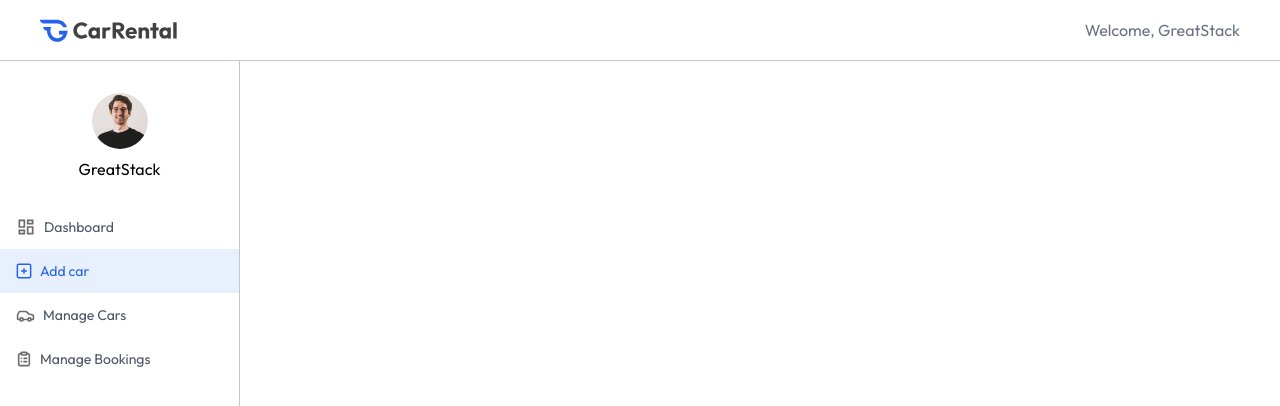
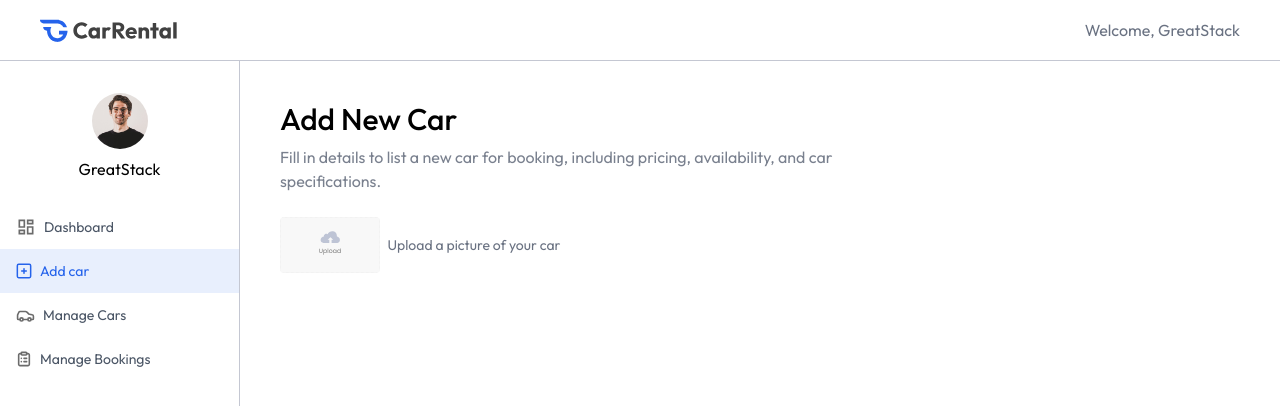
Before and after one commit to rashimarasangi/CarRental, a React (Vite) app: page /owner/add-car in a window 1280 px wide. Shown: the top 406 px of the page. Built offline with nearby package versions, Linux system fonts and the light colour scheme.

Commit message:
add car section  is added

```diff
--- a/src/pages/owner/AddCar.jsx
+++ b/src/pages/owner/AddCar.jsx
@@ -1,9 +1,45 @@
 import React from 'react'
+import { useState } from 'react'
+import Title from '../../components/owner/Title'
+import { assets } from '../../assets/assets'
 
 const AddCar = () => {
+
+  const [image, setImage] = useState(null)
+  const [car, setCar] = useState({
+    brand:'',
+    model:'',
+    year: 0,
+    pricePerDay: 0,
+    category:'',
+    transmission:'',
+    fuel_type: '',
+    seating_capacity: 0,
+    location: '',
+    description: '',
+
+  })
+
+  const onSubmitHandler = async (e)=>{
+    e.preventDefault()
+  }
+
   return (
-    <div>
+    <div className='px-4 py-10 md:px-10 flex-1'>
+      <Title title="Add New Car" subTitle="Fill in details to list a new car for booking, including pricing, availability, and car specifications."/>
 
+      <form onSubmit={onSubmitHandler} className='flex flex-col gap-5 text-gray-500 text-sm mt-6 max-w-xl'>
+
+        {/* car image */}
+        <div className='flex items-center gap-2 w-full'>
+          <label htmlFor='car-image' >
+            <img src={image ? URL.createObjectURL(image) : assets.upload_icon} alt=""className='h-14 rounded cursor-pointer ' />
+            <input type="file" id='car-image' accept="image/*" hidden onChange={e=>setImage(e.target.files[0])}/>
+          </label>
+          <p className='text-sm text-gray-500'>Upload a picture of your car</p>
+        </div>
+
+      </form>
     </div>
   )
 }
```
